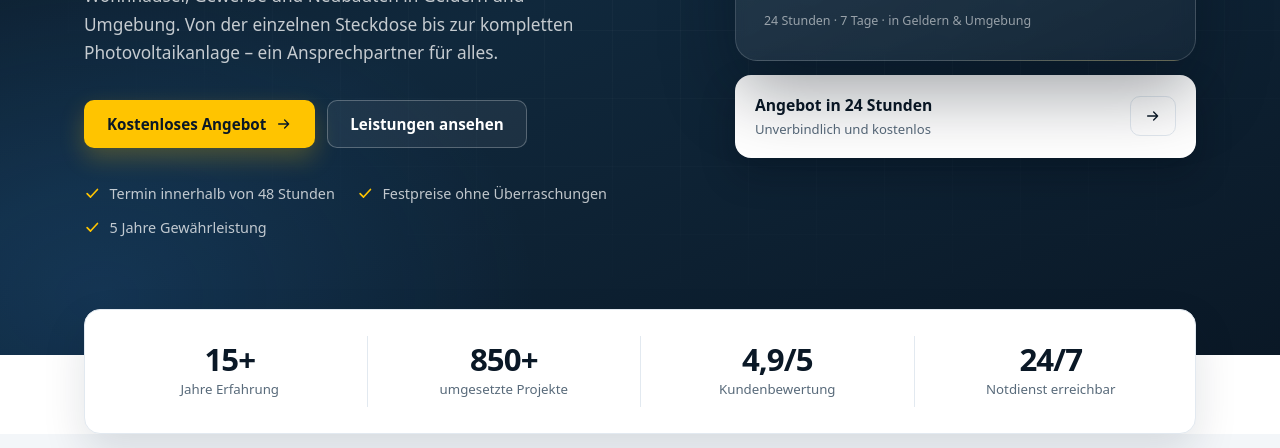
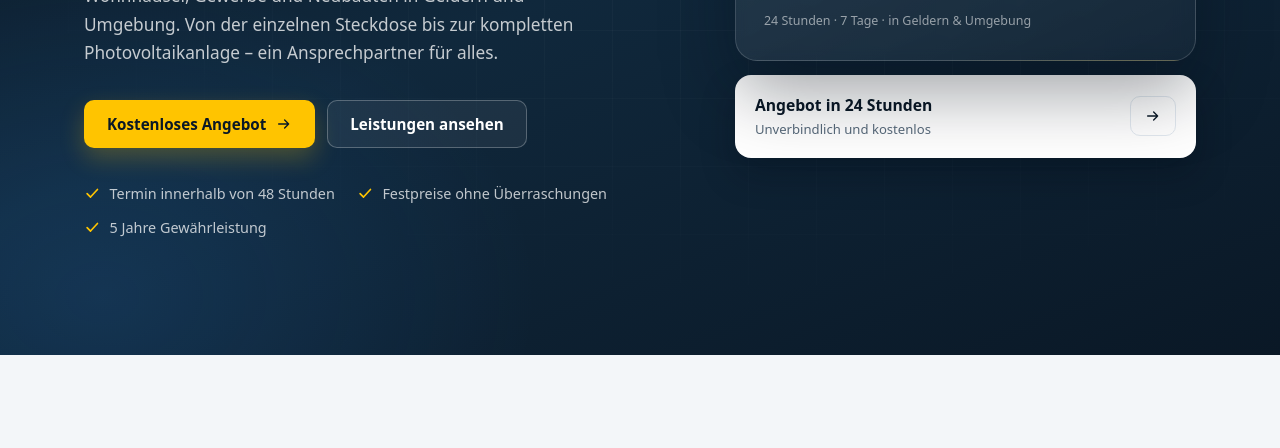
Before and after one commit to jbelascoain/mtb-tec, a plain HTML site: page index.html in a window 1280 px wide. Shown: the part 491-939 px from the top of the page. Drawn offline with Linux system fonts and the light colour scheme.

Commit message:
Borre los Zahlen donde dice cuantos proyectos hice, cuantos anios de experiencia y cuantos Kundenbewertungen tengo, etc

```diff
--- a/index.html
+++ b/index.html
@@ -189,7 +189,7 @@
     </section>
 
     <!-- Zahlen -->
-    <div class="container">
+    <!-- div class="container">
       <div class="stats reveal">
         <div class="stat">
           <strong>15+</strong>
@@ -208,7 +208,7 @@
           <span>Notdienst erreichbar</span>
         </div>
       </div>
-    </div>
+    </div -->
 
     <!-- Leistungen -->
     <section class="section section--soft" id="leistungen">
```
